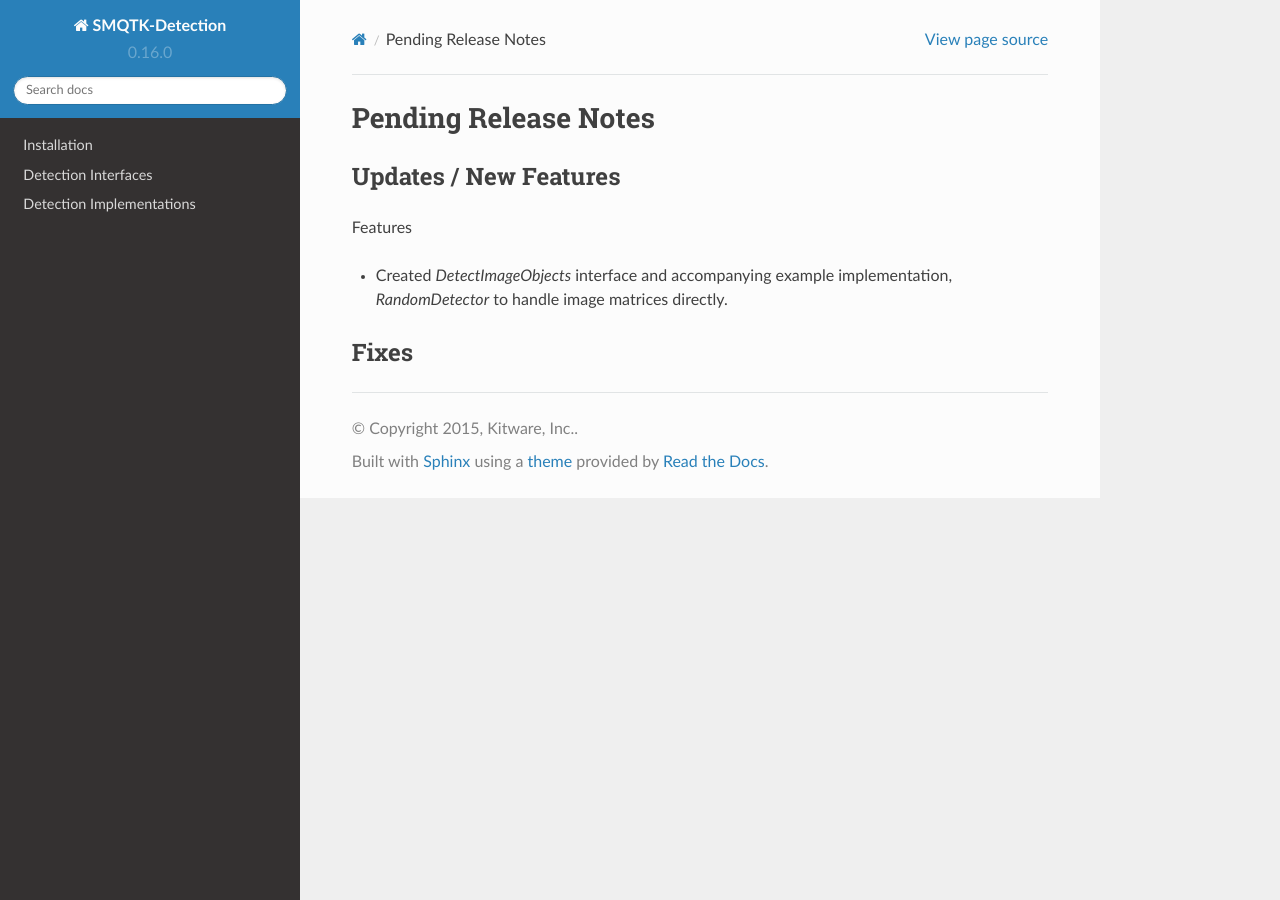
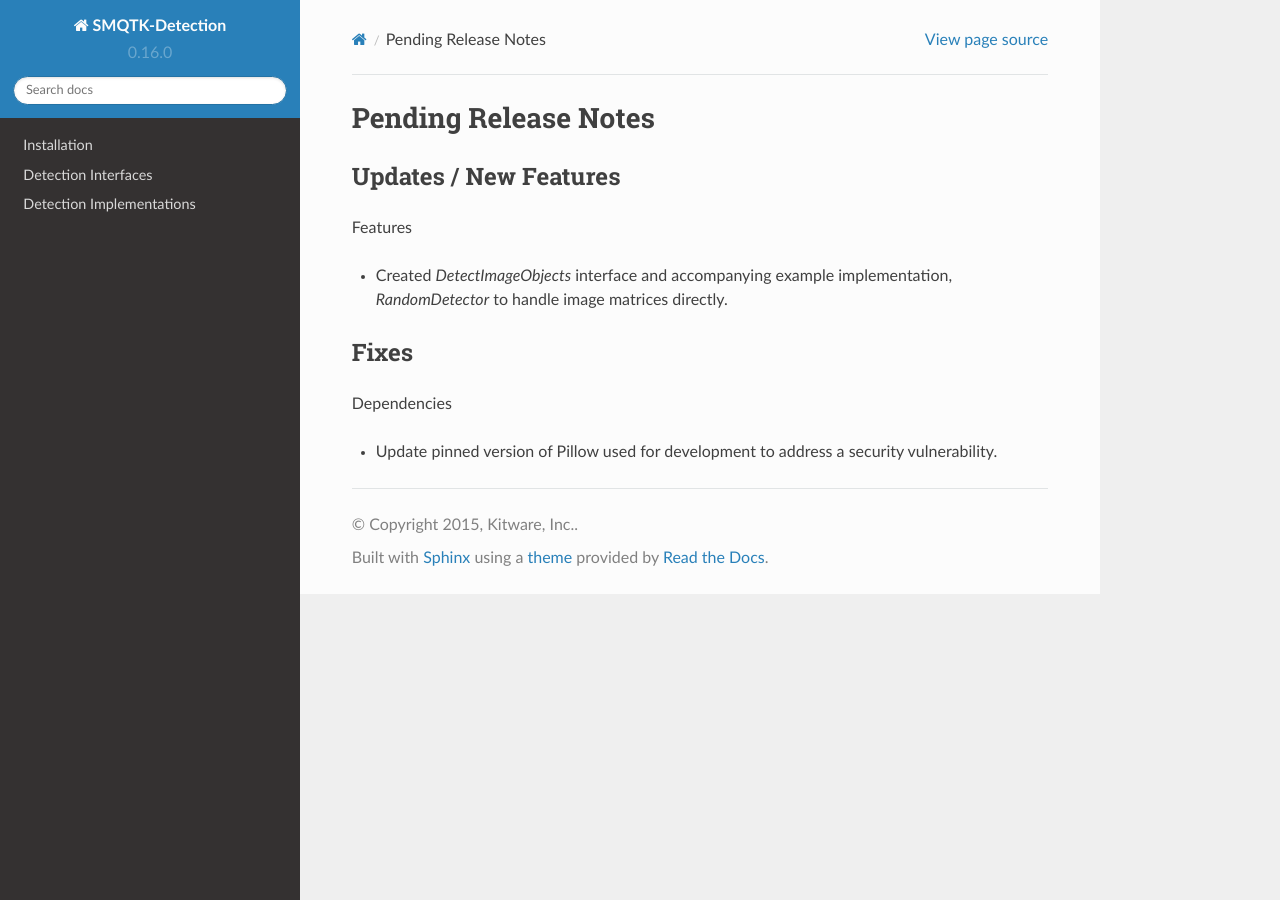
Before and after one commit to Kitware/SMQTK-Detection, a Sphinx documentation site: the page built from docs/release_notes/pending_release.rst, in a window 1280 px wide. Built offline with Sphinx 7.4.7 and the Read the Docs theme 2.0.0, drawn with Linux system fonts in a browser that asks for light colours; pages that are not in the unit, such as notebooks, are missing from menus; the version number is read from the project's files by our own code.

Commit message:
change note

```diff
--- a/docs/release_notes/pending_release.rst
+++ b/docs/release_notes/pending_release.rst
@@ -11,3 +11,8 @@ Features
 
 Fixes
 -----
+
+Dependencies
+
+* Update pinned version of Pillow used for development to address a security
+  vulnerability.
```
